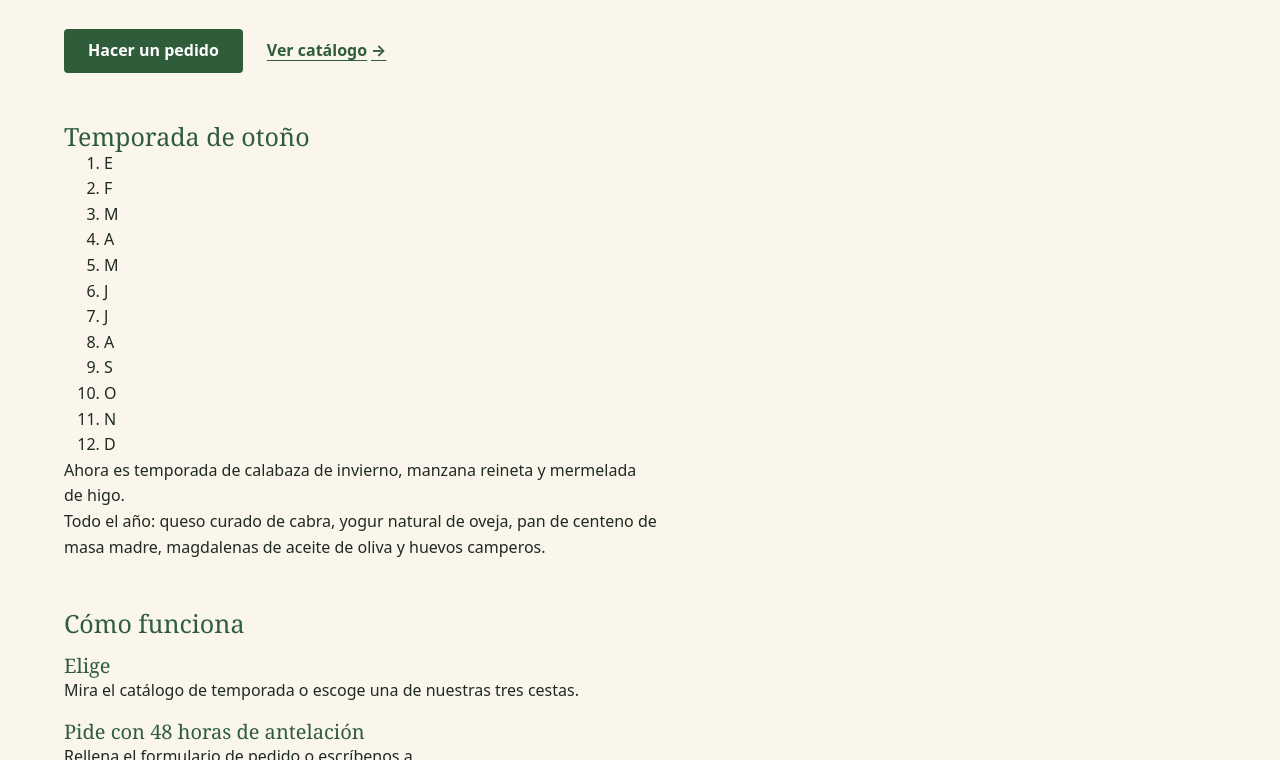
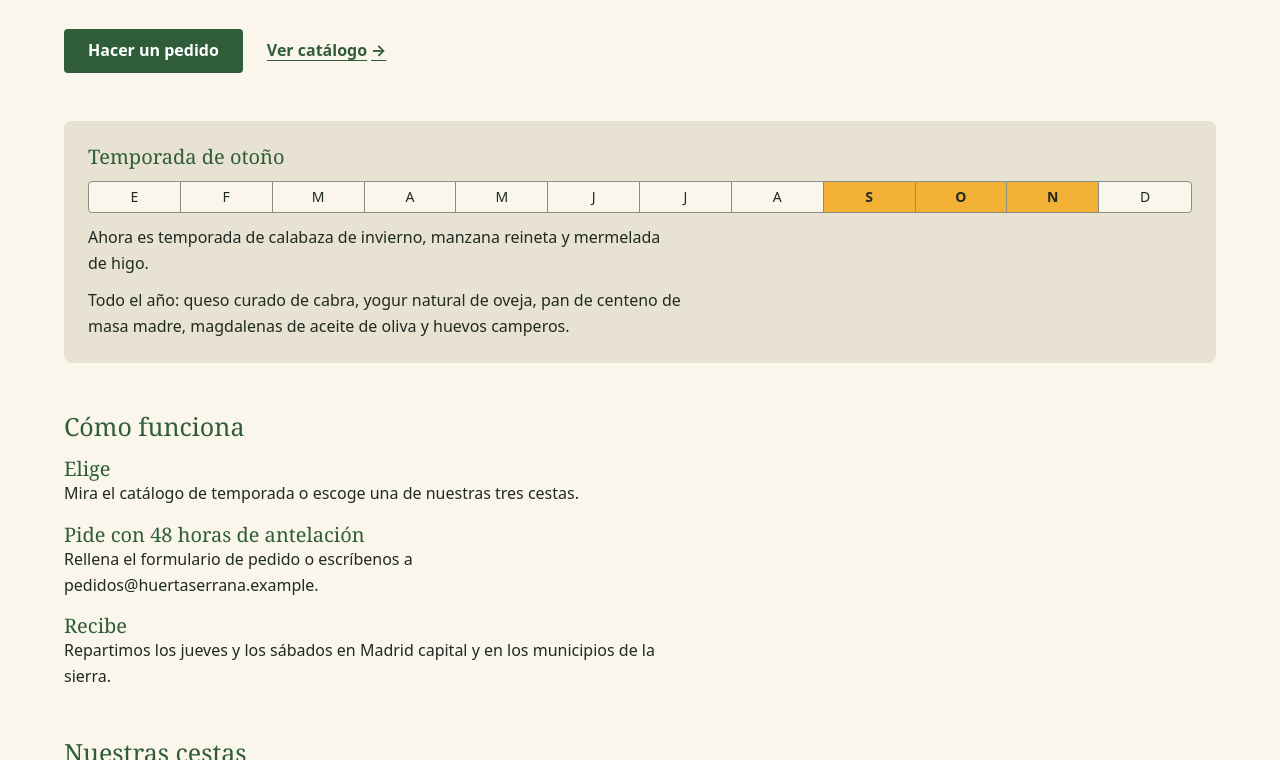
Before and after one commit to StablePeru/huerta-serrana, a plain HTML site: page index.html in a window 1280 px wide. Shown: the part 755-1515 px from the top of the page. Drawn offline with Linux system fonts and the light colour scheme.

Commit message:
feat: aviso de temporada con franja de meses

```diff
--- a/css/components.css
+++ b/css/components.css
@@ -98,3 +98,47 @@
   stroke: var(--ui-borde);
   stroke-width: var(--borde-fino);
 }
+
+/* ---- Aviso de temporada -------------------------------------------------
+   Caja Arena con la franja de los 12 meses. */
+.aviso {
+  display: grid;
+  gap: var(--espacio-3);
+  padding: var(--espacio-5);
+  background-color: var(--ui-superficie);
+  border-radius: var(--radio-md);
+}
+
+.aviso__titulo {
+  font-size: var(--tam-md);
+}
+
+/* Franja de meses: decorativa (aria-hidden); el texto del aviso ya lo dice. */
+.meses {
+  display: grid;
+  grid-template-columns: repeat(12, 1fr);
+  padding: 0;
+  list-style: none;
+  background-color: var(--ui-fondo);
+  border: var(--borde-fino) solid var(--ui-borde);
+  border-radius: var(--radio-sm);
+  overflow: hidden;
+}
+
+.meses__mes {
+  padding-block: var(--espacio-1);
+  font-size: var(--tam-sm);
+  text-align: center;
+  border-inline-end: var(--borde-fino) solid var(--ui-borde);
+}
+
+.meses__mes:last-child {
+  border-inline-end: 0;
+}
+
+/* Miel solo como fondo, con Tinta encima (7,87:1) */
+.meses__mes--actual {
+  background-color: var(--ui-destacado-fondo);
+  color: var(--ui-destacado-texto);
+  font-weight: var(--peso-negrita);
+}
```
